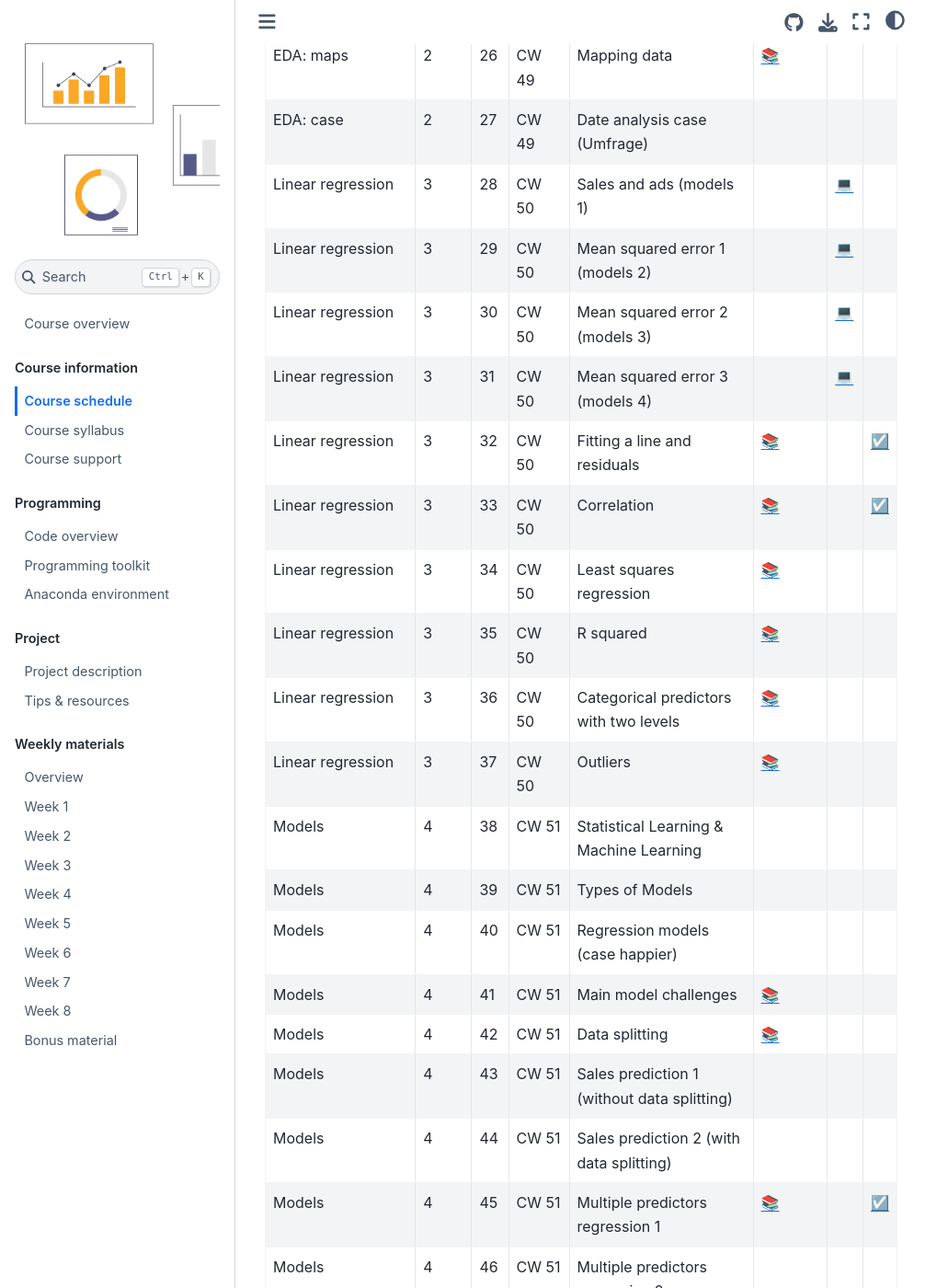
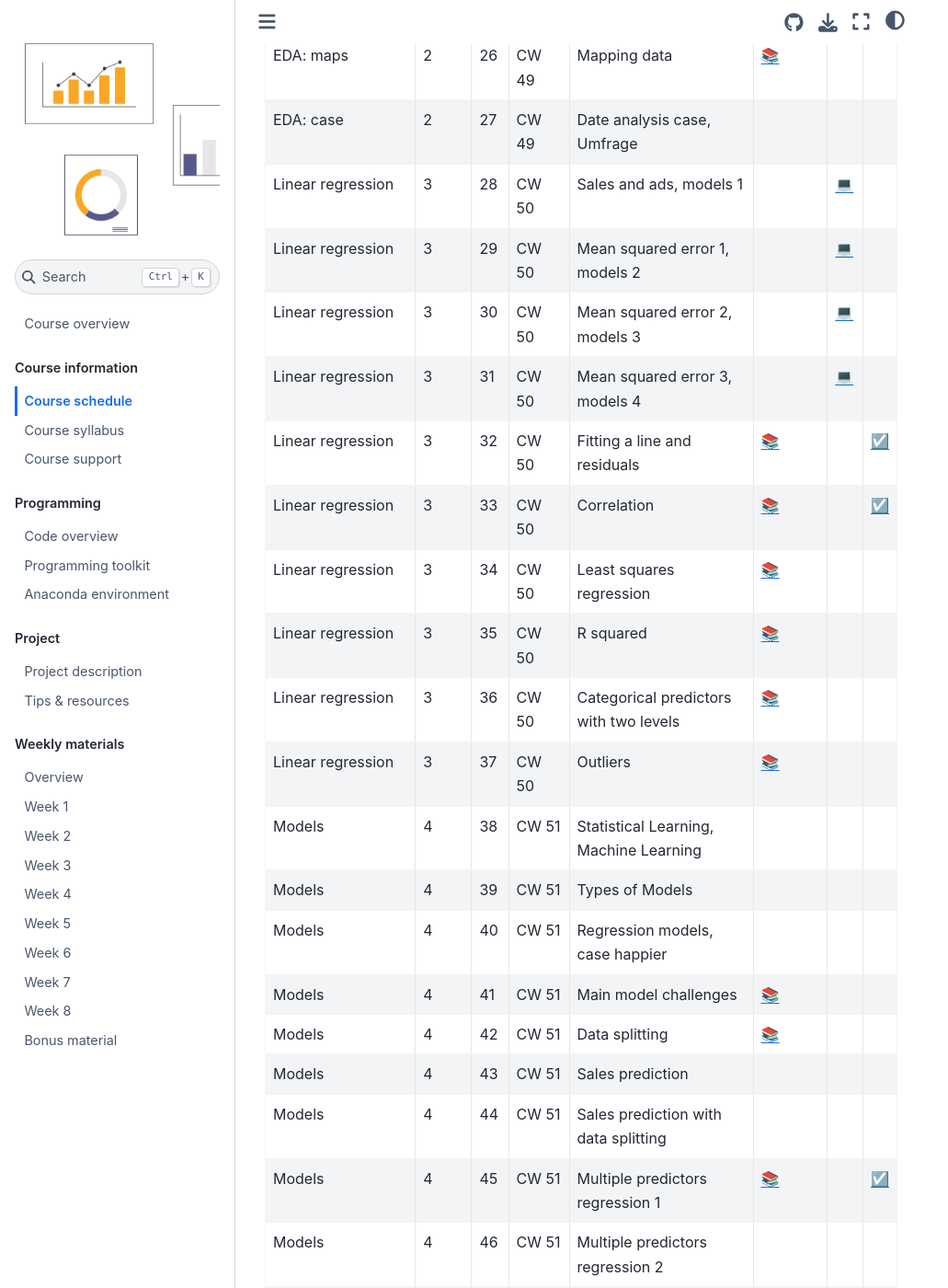
Before and after one commit to as-ws22/website, a Jupyter Book: the page built from docs/course-schedule.md, in a window 1280 px wide and 1400 px high, scrolled down 2073 px. Shown: the whole window at 92% size, without its empty margins (0-1031 px from the left). Built offline with Jupyter Book 1.0.4 settings and Sphinx 7.4.7 and the Sphinx Book theme 1.1.4, drawn with Linux system fonts in a browser that asks for light colours; comment, search, counter and statistics services are not loaded; some of the changed text lies outside the part shown.

Commit message:
Update course-schedule.md

```diff
--- a/docs/course-schedule.md
+++ b/docs/course-schedule.md
@@ -6,7 +6,6 @@ This page contains a detailed overview about the topics, readings,  application
 This overview will be updated as the semester progresses.
 :::
 
-
 |	Topic	|	Week	|	Nr.	|	Date	|	Content	|	Reading	|	AE	|	Q	|
 |	---	|	---	|	---	|	---	|	---	|	---	|	---	|	---	|
 |	Introduction	|	1	|	1	|	CW 48	|	Data driven	|		|		|		|
@@ -14,7 +13,7 @@ This overview will be updated as the semester progresses.
 |	Data	|	1	|	3	|	CW 48	|	How to obtain data	|		|		|		|
 |	Data	|	1	|	4	|	CW 48	|	First Data Analysis	|	[📚](https://openintro-ims.netlify.app/data-hello.html#case-study-stents-strokes)	|	[💻](https://e-learning.hdm-stuttgart.de/moodle/mod/page/view.php?id=267450)	|		|
 |	Data	|	1	|	5	|	CW 48	|	Data basics	|	[📚](https://openintro-ims.netlify.app/data-hello.html#data-basics)	|		|	[☑️](https://forms.gle/EJT7mcYgPi8drKgR9)	|
-|	Data	|	1	|	6	|	CW 48	|	Data preparation (optional)	|		|		|		|
+|	Data	|	1	|	6	|	CW 48	|	Data preparation, optional	|		|		|		|
 |	Study design	|	1	|	7	|	CW 48	|	Population and sample	|	[📚](https://openintro-ims.netlify.app/data-design.html#data-design)	|		|	[☑️](https://forms.gle/qPYg55ncRyUGCqXH8)	|
 |	Study design	|	1	|	8	|	CW 48	|	Sampling methods	|	[📚](https://openintro-ims.netlify.app/data-design.html#sampling-principles-strategies)	|		|	[☑️](https://forms.gle/SnQsTPKF5CRQ1Wa49)	|
 |	Study design	|	1	|	9	|	CW 48	|	Experiments	|	[📚](https://openintro-ims.netlify.app/data-design.html#experiments)	|		|	[☑️](https://forms.gle/6Tu92Ez83XANW8Un6)	|
@@ -35,36 +34,36 @@ This overview will be updated as the semester progresses.
 |	EDA: numerical data	|	2	|	24	|	CW 49	|	Robust statistics and transformations	|	[📚](https://openintro-ims.netlify.app/explore-numerical.html#robust-statistics)	|		|		|
 |	EDA: numerical + categorical	|	2	|	25	|	CW 49	|	Comparing numerical data across groups	|	[📚](https://openintro-ims.netlify.app/explore-categorical.html#comparing-numerical-data-across-groups)	|		|		|
 |	EDA: maps	|	2	|	26	|	CW 49	|	Mapping data	|	[📚](https://openintro-ims.netlify.app/explore-numerical.html#mapping-data)	|		|		|
-|	EDA: case	|	2	|	27	|	CW 49	|	Date analysis case (Umfrage)	|		|		|		|
-|	Linear regression	|	3	|	28	|	CW 50	|	Sales and ads (models 1)	|		|	[💻](https://e-learning.hdm-stuttgart.de/moodle/mod/page/view.php?id=267450)	|		|
-|	Linear regression	|	3	|	29	|	CW 50	|	Mean squared error 1 (models 2)	|		|	[💻](https://e-learning.hdm-stuttgart.de/moodle/mod/page/view.php?id=267450)	|		|
-|	Linear regression	|	3	|	30	|	CW 50	|	Mean squared error 2 (models 3)	|		|	[💻](https://e-learning.hdm-stuttgart.de/moodle/mod/page/view.php?id=267450)	|		|
-|	Linear regression	|	3	|	31	|	CW 50	|	Mean squared error 3 (models 4)	|		|	[💻](https://e-learning.hdm-stuttgart.de/moodle/mod/page/view.php?id=267450)	|		|
+|	EDA: case	|	2	|	27	|	CW 49	|	Date analysis case, Umfrage	|		|		|		|
+|	Linear regression	|	3	|	28	|	CW 50	|	Sales and ads, models 1	|		|	[💻](https://e-learning.hdm-stuttgart.de/moodle/mod/page/view.php?id=267450)	|		|
+|	Linear regression	|	3	|	29	|	CW 50	|	Mean squared error 1, models 2	|		|	[💻](https://e-learning.hdm-stuttgart.de/moodle/mod/page/view.php?id=267450)	|		|
+|	Linear regression	|	3	|	30	|	CW 50	|	Mean squared error 2, models 3	|		|	[💻](https://e-learning.hdm-stuttgart.de/moodle/mod/page/view.php?id=267450)	|		|
+|	Linear regression	|	3	|	31	|	CW 50	|	Mean squared error 3, models 4	|		|	[💻](https://e-learning.hdm-stuttgart.de/moodle/mod/page/view.php?id=267450)	|		|
 |	Linear regression	|	3	|	32	|	CW 50	|	Fitting a line and residuals	|	[📚](https://openintro-ims.netlify.app/model-slr.html#fit-line-res-cor)	|		|	[☑️](https://forms.gle/JFMXzjByDRGZtbDx8)	|
 |	Linear regression	|	3	|	33	|	CW 50	|	Correlation	|	[📚](https://openintro-ims.netlify.app/model-slr.html#describing-linear-relationships-with-correlation)	|		|	[☑️](https://forms.gle/5ntV6z8yHk8g4qgZ8)	|
 |	Linear regression	|	3	|	34	|	CW 50	|	Least squares regression	|	[📚](https://openintro-ims.netlify.app/model-slr.html#least-squares-regression)	|		|		|
 |	Linear regression	|	3	|	35	|	CW 50	|	R squared	|	[📚](https://openintro-ims.netlify.app/model-slr.html#r-squared)	|		|		|
 |	Linear regression	|	3	|	36	|	CW 50	|	Categorical predictors with two levels	|	[📚](https://openintro-ims.netlify.app/model-slr.html#categorical-predictor-two-levels)	|		|		|
 |	Linear regression	|	3	|	37	|	CW 50	|	Outliers	|	[📚](https://openintro-ims.netlify.app/model-slr.html#outliers-in-regression)	|		|		|
-|	Models	|	4	|	38	|	CW 51	|	Statistical Learning & Machine Learning	|		|		|		|
+|	Models	|	4	|	38	|	CW 51	|	Statistical Learning, Machine Learning	|		|		|		|
 |	Models	|	4	|	39	|	CW 51	|	Types of Models	|		|		|		|
-|	Models	|	4	|	40	|	CW 51	|	Regression models (case happier)	|		|		|		|
+|	Models	|	4	|	40	|	CW 51	|	Regression models, case happier	|		|		|		|
 |	Models	|	4	|	41	|	CW 51	|	Main model challenges	|	[📚](https://e-learning.hdm-stuttgart.de/moodle/pluginfile.php/430097/mod_resource/content/0/Hands%20on%20Machine%20Learning%2C%20Model%20Challenges.pdf)	|		|		|
 |	Models	|	4	|	42	|	CW 51	|	Data splitting	|	[📚](https://mlu-explain.github.io/train-test-validation/)	|		|		|
-|	Models	|	4	|	43	|	CW 51	|	Sales prediction 1 (without data splitting)	|		|		|		|
-|	Models	|	4	|	44	|	CW 51	|	Sales prediction 2 (with data splitting)	|		|		|		|
+|	Models	|	4	|	43	|	CW 51	|	Sales prediction	|		|		|		|
+|	Models	|	4	|	44	|	CW 51	|	Sales prediction with data splitting	|		|		|		|
 |	Models	|	4	|	45	|	CW 51	|	Multiple predictors regression 1	|	[📚](https://openintro-ims.netlify.app/model-mlr.html#model-mlr)	|		|	[☑️](https://forms.gle/wHPHMvbTDczNaQD97)	|
 |	Models	|	4	|	46	|	CW 51	|	Multiple predictors regression 2	|		|		|		|
 |	Models	|	4	|	47	|	CW 51	|	Multiple predictors regression 3	|		|		|		|
 |	Models	|	4	|	48	|	CW 51	|	Regression splines	|	[📚](https://www.statlearning.com/)	|		|		|
-|	Models	|	4	|	49	|	CW 51	|	Generalized additive models (GAM)	|	[📚](https://www.statlearning.com/)	|		|		|
+|	Models	|	4	|	49	|	CW 51	|	Generalized additive models	|	[📚](https://www.statlearning.com/)	|		|		|
 |	Model selection	|	5	|	50	|	CW 52	|	Adjusted R squared	|	[📚](https://openintro-ims.netlify.app/model-mlr.html#adjusted-r-squared)	|		|		|
 |	Model selection	|	5	|	51	|	CW 52	|	Regression diagnostics	|	[📚](https://mlu-explain.github.io/linear-regression/)	|		|		|
 |	Model selection	|	5	|	52	|	CW 52	|	Model selection methods	|	[📚](http://www.feat.engineering/selection.html)	|		|		|
-|	Model selection	|	5	|	53	|	CW 52	|	Model selection: Implicit (Lasso)	|	[📚](https://www.statlearning.com/)	|		|		|
+|	Model selection	|	5	|	53	|	CW 52	|	Implivit model selection	|	[📚](https://www.statlearning.com/)	|		|		|
 |	Model selection	|	5	|	54	|	CW 52	|	Lasso regression	|	[📚](https://www.statlearning.com/)	|		|		|
-|	Model selection	|	5	|	55	|	CW 52	|	Model selection: Filter	|	[📚](http://www.feat.engineering/selection.html)	|		|		|
-|	Model selection	|	5	|	56	|	CW 52	|	Model selection: Wrapper	|	[📚](http://www.feat.engineering/selection.html)	|		|		|
+|	Model selection	|	5	|	55	|	CW 52	|	Filter model selection	|	[📚](http://www.feat.engineering/selection.html)	|		|		|
+|	Model selection	|	5	|	56	|	CW 52	|	Wrapper model selection	|	[📚](http://www.feat.engineering/selection.html)	|		|		|
 |	Classification	|	6	|	57	|	CW 1	|	Classification	|	[📚](https://www.statlearning.com/)	|		|		|
 |	Classification	|	6	|	58	|	CW 1	|	Precision recall and F1 score	|	[📚](https://mlu-explain.github.io/precision-recall/)	|		|		|
 |	Classification	|	6	|	59	|	CW 1	|	ROC curve and AUC	|	[📚](https://mlu-explain.github.io/roc-auc/)	|		|		|
```
Also changed, not shown: other parts of docs/course-schedule.md (+1 -1 lines).
